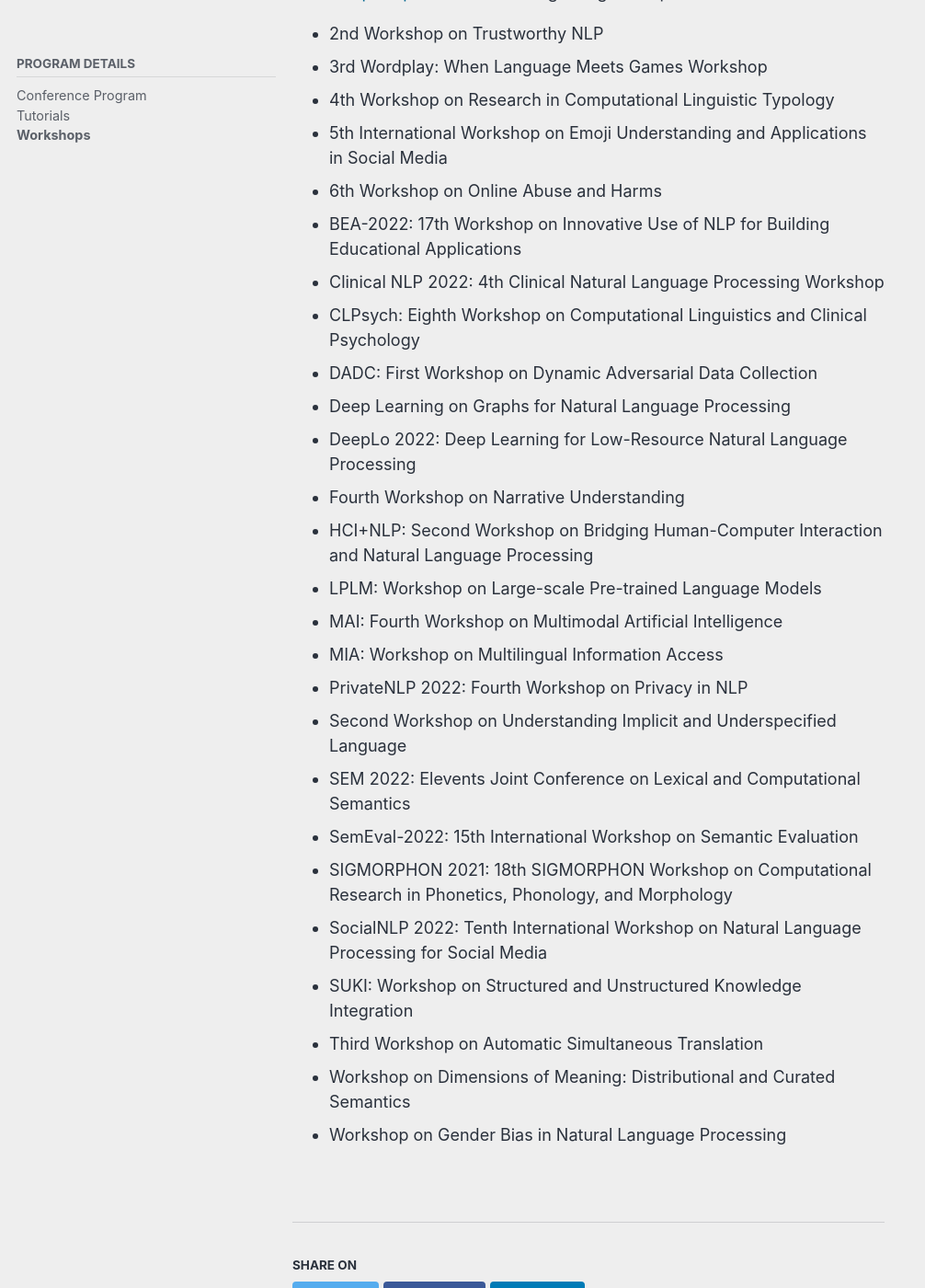
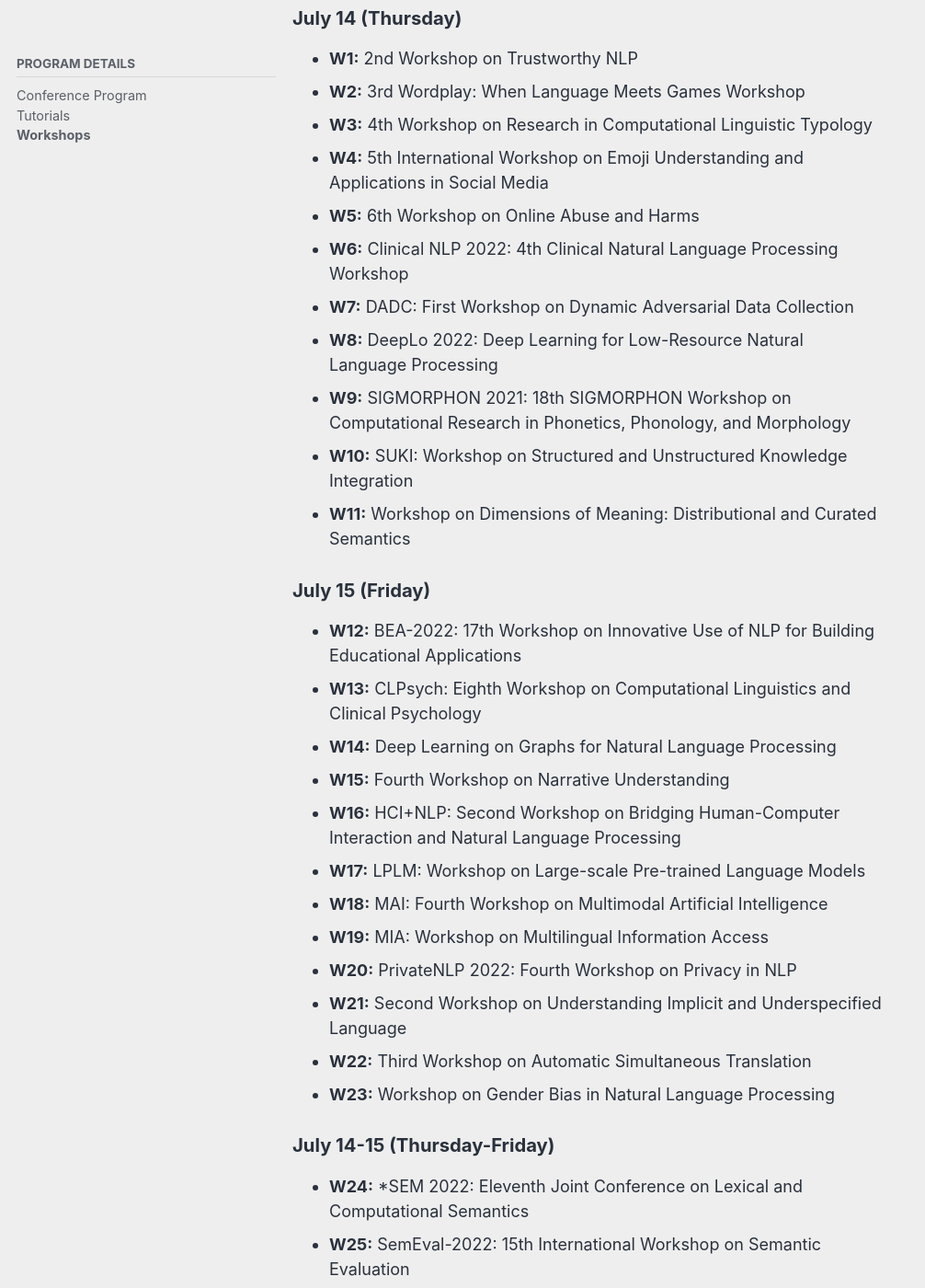
Before and after one commit to naacl-org/naacl-2022-website, a Jekyll site: the page built from _pages/program/workshops.md, in a window 1280 px wide and 1400 px high, scrolled down 232 px. Shown: the whole window at 92% size, without its empty margins (0-1006 px from the left). Built offline with Jekyll 4.4.1, drawn with Linux system fonts in a browser that asks for light colours; cached includes are drawn as plain includes; comment, search, counter and statistics services are not loaded; some of the changed text lies outside the part shown.

Commit message:
Updated the list of workshops

```diff
--- a/_pages/program/workshops.md
+++ b/_pages/program/workshops.md
@@ -9,32 +9,36 @@ sidebar:
 ---
 
 The accepted NAACL 2022 workshops are listed below.
-Scheduling information will be updated once available.
 Please refer to the [Call for Workshop Proposal](/calls/workshops/#timelines) for details regarding the expected timeline.
 
-* 2nd Workshop on Trustworthy NLP
-* 3rd Wordplay: When Language Meets Games Workshop
-* 4th Workshop on Research in Computational Linguistic Typology
-* 5th International Workshop on Emoji Understanding and Applications in Social Media
-* 6th Workshop on Online Abuse and Harms
-* BEA-2022: 17th Workshop on Innovative Use of NLP for Building Educational Applications
-* Clinical NLP 2022: 4th Clinical Natural Language Processing Workshop
-* CLPsych: Eighth Workshop on Computational Linguistics and Clinical Psychology
-* DADC: First Workshop on Dynamic Adversarial Data Collection
-* Deep Learning on Graphs for Natural Language Processing
-* DeepLo 2022: Deep Learning for Low-Resource Natural Language Processing
-* Fourth Workshop on Narrative Understanding
-* HCI+NLP: Second Workshop on Bridging Human-Computer Interaction and Natural Language Processing
-* LPLM: Workshop on Large-scale Pre-trained Language Models
-* MAI: Fourth Workshop on Multimodal Artificial Intelligence
-* MIA: Workshop on Multilingual Information Access
-* PrivateNLP 2022: Fourth Workshop on Privacy in NLP
-* Second Workshop on Understanding Implicit and Underspecified Language
-* SEM 2022: Elevents Joint Conference on Lexical and Computational Semantics
-* SemEval-2022: 15th International Workshop on Semantic Evaluation
-* SIGMORPHON 2021: 18th SIGMORPHON Workshop on Computational Research in Phonetics, Phonology, and Morphology
-* SocialNLP 2022: Tenth International Workshop on Natural Language Processing for Social Media
-* SUKI: Workshop on Structured and Unstructured Knowledge Integration
-* Third Workshop on Automatic Simultaneous Translation
-* Workshop on Dimensions of Meaning: Distributional and Curated Semantics
-* Workshop on Gender Bias in Natural Language Processing
+### July 14 (Thursday)
+* **W1:** 2nd Workshop on Trustworthy NLP
+* **W2:** 3rd Wordplay: When Language Meets Games Workshop
+* **W3:** 4th Workshop on Research in Computational Linguistic Typology
+* **W4:** 5th International Workshop on Emoji Understanding and Applications in Social Media
+* **W5:** 6th Workshop on Online Abuse and Harms
+* **W6:** Clinical NLP 2022: 4th Clinical Natural Language Processing Workshop
+* **W7:** DADC: First Workshop on Dynamic Adversarial Data Collection
+* **W8:** DeepLo 2022: Deep Learning for Low-Resource Natural Language Processing
+* **W9:** SIGMORPHON 2021: 18th SIGMORPHON Workshop on Computational Research in Phonetics, Phonology, and Morphology
+* **W10:** SUKI: Workshop on Structured and Unstructured Knowledge Integration
+* **W11:** Workshop on Dimensions of Meaning: Distributional and Curated Semantics
+
+### July 15 (Friday)
+* **W12:** BEA-2022: 17th Workshop on Innovative Use of NLP for Building Educational Applications
+* **W13:** CLPsych: Eighth Workshop on Computational Linguistics and Clinical Psychology
+* **W14:** Deep Learning on Graphs for Natural Language Processing
+* **W15:** Fourth Workshop on Narrative Understanding
+* **W16:** HCI+NLP: Second Workshop on Bridging Human-Computer Interaction and Natural Language Processing
+* **W17:** LPLM: Workshop on Large-scale Pre-trained Language Models
+* **W18:** MAI: Fourth Workshop on Multimodal Artificial Intelligence
+* **W19:** MIA: Workshop on Multilingual Information Access
+* **W20:** PrivateNLP 2022: Fourth Workshop on Privacy in NLP
+* **W21:** Second Workshop on Understanding Implicit and Underspecified Language
+* **W22:** Third Workshop on Automatic Simultaneous Translation
+* **W23:** Workshop on Gender Bias in Natural Language Processing
+
+### July 14-15 (Thursday-Friday)
+* **W24:** \*SEM 2022: Eleventh Joint Conference on Lexical and Computational Semantics
+* **W25:** SemEval-2022: 15th International Workshop on Semantic Evaluation
+* **W26:** SocialNLP 2022: Tenth International Workshop on Natural Language Processing for Social Media
```
Also changed, not shown: _pages/archive.md (+1 -0 lines), _pages/home.md (+2 -3 lines).
